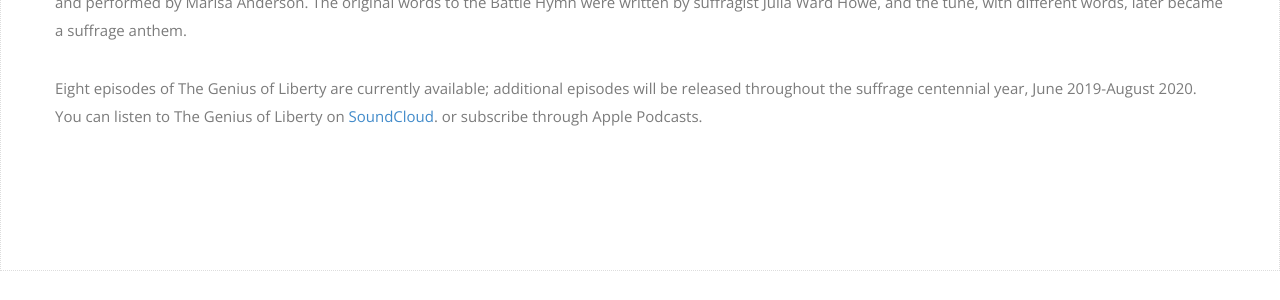
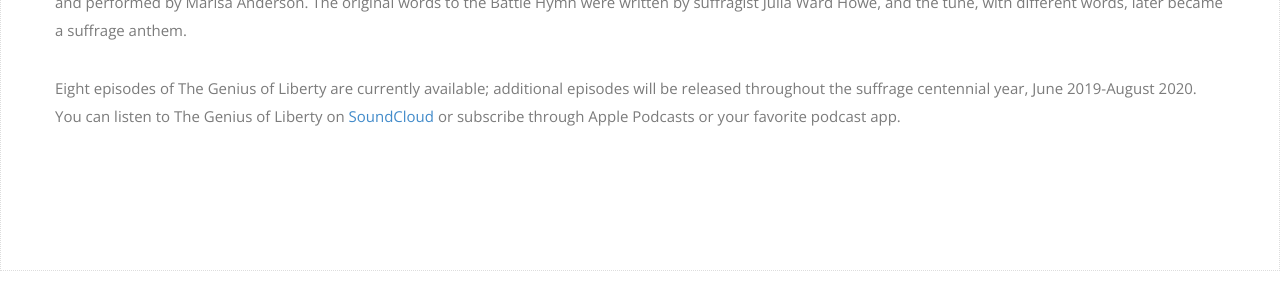
Before and after one commit to OhioSuffrageCentennial/ohiosuffragecentennial, a Jekyll site: the page built from _posts/2019-07-30-ohio-suffrage-podcasts-now-available.md, in a window 1280 px wide. Shown: the part 496-796 px from the top of the page. Built offline with Jekyll 4.4.1, drawn with Linux system fonts in a browser that asks for light colours; nearby versions of some CDN libraries; some web fonts are replaced.

Commit message:
Remove stray period and add "favorite podcast app"
Looks like Genius of Liberty is dispersed pretty well -- I found it in my favorite app (Podcast Republic)

```diff
--- a/_posts/2019-07-30-ohio-suffrage-podcasts-now-available.md
+++ b/_posts/2019-07-30-ohio-suffrage-podcasts-now-available.md
@@ -7,4 +7,4 @@ author: Ohio Suffrage Centennial
 
 June saw the launch of a new 6-minute podcast series entitled “The Genius of Liberty," about Ohio and the fight for women's right to vote. Named for "The Genius of Liberty," a feminist paper published in Cincinnati in the early 1850s, the podcast series is hosted by Hillary Copsey and produced by Chris Messick of Cincinnati's Mercantile Library. Katherine Durack, independent scholar, researches, writes, and voices the stories. The theme music is Battle Hymn of the Republic medley, created and performed by Marisa Anderson. The original words to the Battle Hymn were written by suffragist Julia Ward Howe, and the tune, with different words, later became a suffrage anthem.
 
-Eight episodes of The Genius of Liberty are currently available; additional episodes will be released throughout the suffrage centennial year, June 2019-August 2020. You can listen to The Genius of Liberty on <a href="https://soundcloud.com/thegeniusofliberty" target="_blank">SoundCloud</a>. or subscribe through Apple Podcasts.
+Eight episodes of The Genius of Liberty are currently available; additional episodes will be released throughout the suffrage centennial year, June 2019-August 2020. You can listen to The Genius of Liberty on <a href="https://soundcloud.com/thegeniusofliberty" target="_blank">SoundCloud</a> or subscribe through Apple Podcasts or your favorite podcast app.
```
